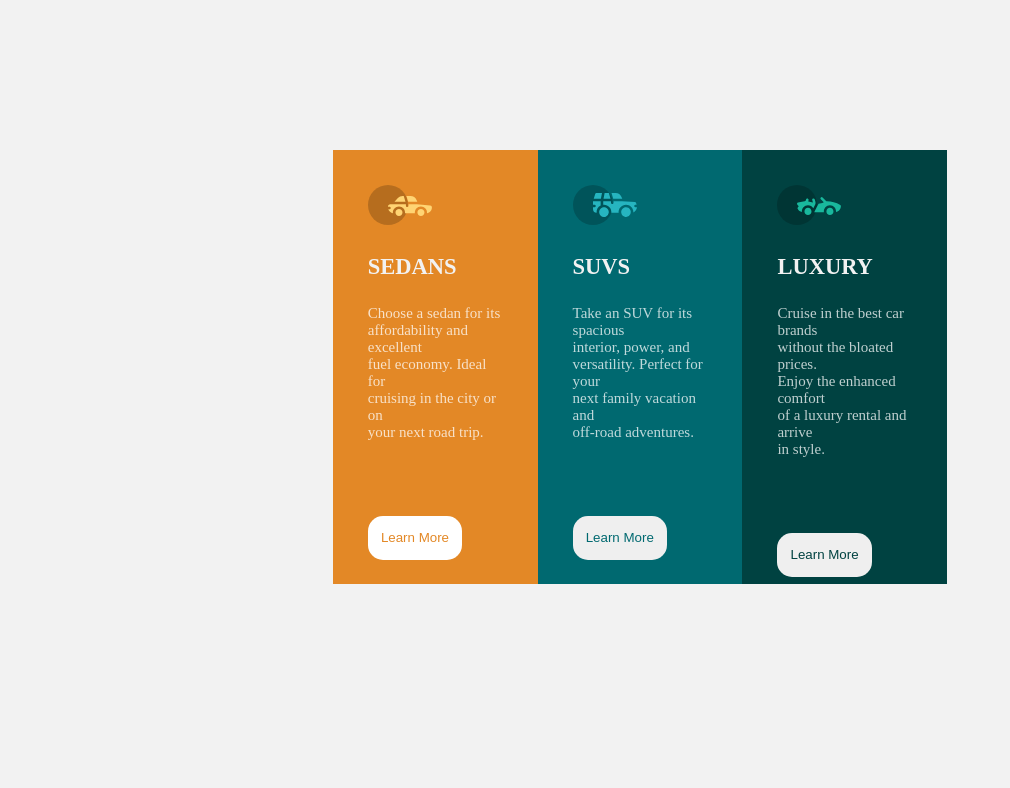
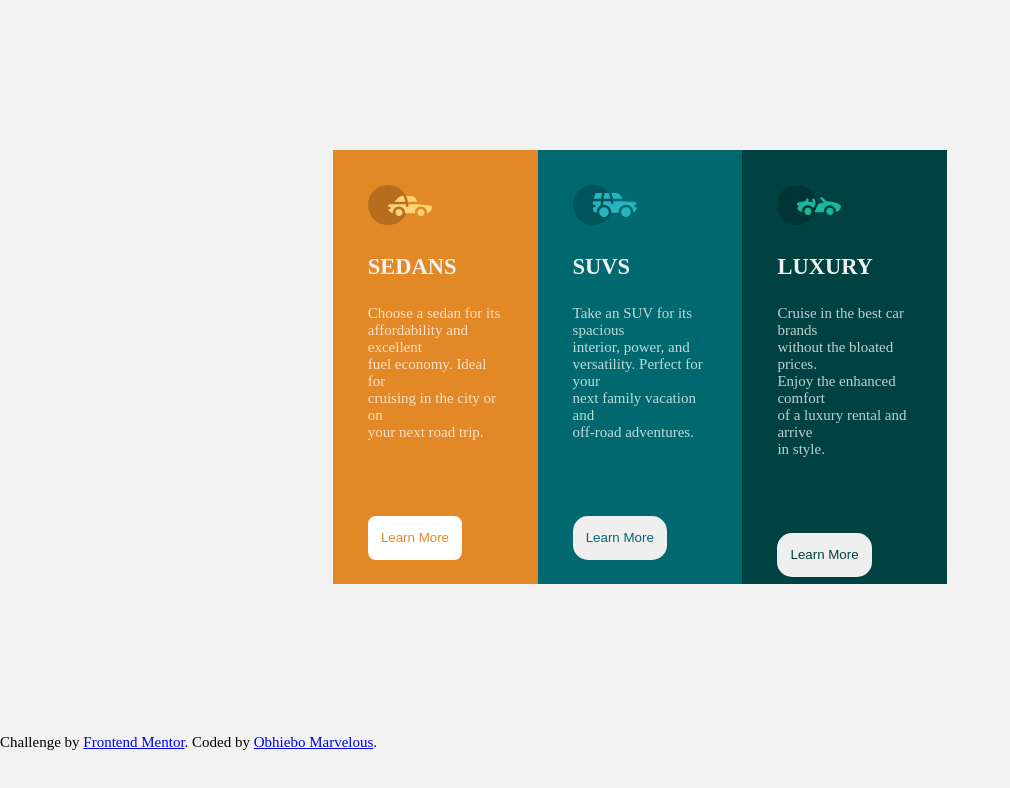
Before and after one commit to Cruzmarvin1992/3-column-preview-card-component-main, a plain HTML site: page index.html in a window 1280 px wide. Shown: the whole page, without its empty margins (0-1010 px from the left). Drawn offline with Linux system fonts and the light colour scheme.

Commit message:
3-column challenge completed

```diff
--- a/index.css
+++ b/index.css
@@ -71,6 +71,8 @@ input{
     color: hsl(31, 77%, 52%);
     border: none;
     cursor: pointer;
+    border-radius: 8px;
+    /* border-top-right-radius: 20px; */
 }
 
 .submit-btn2{
--- a/index.html
+++ b/index.html
@@ -47,5 +47,10 @@
                 <input type="submit" value="Learn More" class="submit-btn3">
             </div>
     </main>
+
+    <div class="attribution">
+        Challenge by <a href="https://www.frontendmentor.io?ref=challenge" target="_blank">Frontend Mentor</a>.
+        Coded by <a href="#">Obhiebo Marvelous</a>.
+      </div>
 </body>
 </html>
```
